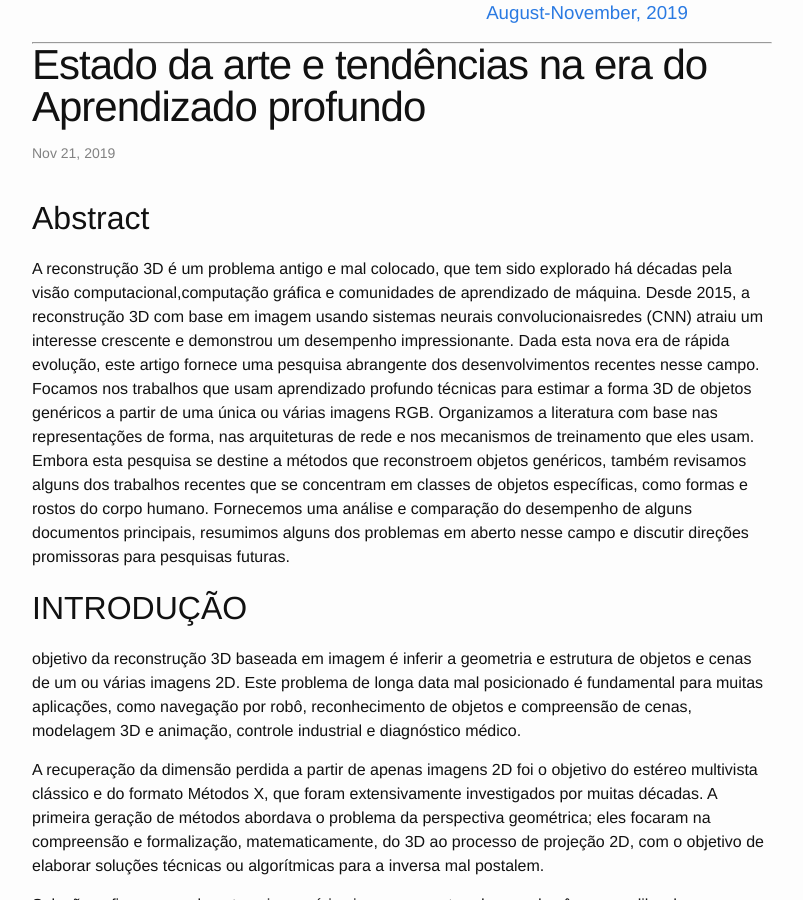
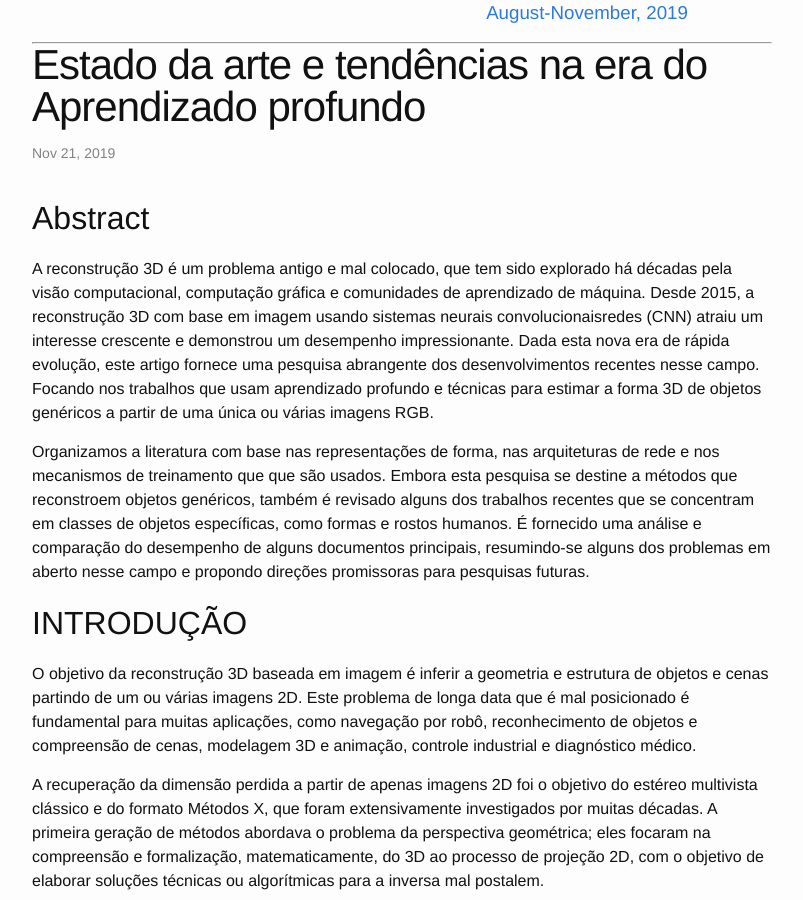
Before and after one commit to lopesivan/lopesivan.github.io, a Jekyll site: the page built from _posts/2019-11-21-image-processing-for-vision-and-graphics.markdown, in a window 1280 px wide and 900 px high, scrolled down 378 px. Shown: the whole window, without its empty margins (238-1041 px from the left). Built offline with Jekyll 4.4.1, drawn with Linux system fonts in a browser that asks for light colours.

Commit message:
Atualiza o arquivo _posts/2019-11-21-image-processing-for-vision-and-graphics.markdown

```diff
--- a/_posts/2019-11-21-image-processing-for-vision-and-graphics.markdown
+++ b/_posts/2019-11-21-image-processing-for-vision-and-graphics.markdown
@@ -8,31 +8,37 @@ categories: Paper Presentation
 
 ## Abstract
 
-A reconstrução 3D é um problema antigo e mal colocado, que tem sido explorado
-há décadas pela visão computacional,computação gráfica e comunidades de
-aprendizado de máquina. Desde 2015, a reconstrução 3D com base em imagem
-usando sistemas neurais convolucionaisredes (CNN) atraiu um interesse
-crescente e demonstrou um desempenho impressionante. Dada esta nova era de
+A reconstrução 3D é um problema antigo e mal colocado, que tem
+sido explorado há décadas pela visão computacional, computação
+gráfica e comunidades de aprendizado de máquina. Desde 2015, a
+reconstrução 3D com base em imagem usando sistemas neurais
+convolucionaisredes (CNN) atraiu um interesse crescente e
+demonstrou um desempenho impressionante. Dada esta nova era de
 rápida evolução, este artigo fornece uma pesquisa abrangente dos
-desenvolvimentos recentes nesse campo. Focamos nos trabalhos que usam
-aprendizado profundo técnicas para estimar a forma 3D de objetos genéricos a
-partir de uma única ou várias imagens RGB. Organizamos a literatura com base
-nas representações de forma, nas arquiteturas de rede e nos mecanismos de
-treinamento que eles usam. Embora esta pesquisa se destine a métodos que
-reconstroem objetos genéricos, também revisamos alguns dos trabalhos recentes
-que se concentram em classes de objetos específicas, como formas e rostos do
-corpo humano. Fornecemos uma análise e comparação do desempenho de alguns
-documentos principais, resumimos alguns dos problemas em aberto nesse campo e
-discutir direções promissoras para pesquisas futuras.
+desenvolvimentos recentes nesse campo. Focando nos trabalhos que
+usam aprendizado profundo e técnicas para estimar a forma 3D de
+objetos genéricos a partir de uma única ou várias imagens RGB.
+
+Organizamos a literatura com base nas representações de forma,
+nas arquiteturas de rede e nos mecanismos de treinamento que que
+são usados. Embora esta pesquisa se destine a métodos que
+reconstroem objetos genéricos, também é revisado alguns dos
+trabalhos recentes que se concentram em classes de objetos
+específicas, como formas e rostos humanos. É fornecido uma
+análise e comparação do desempenho de alguns documentos
+principais, resumindo-se alguns dos problemas em aberto nesse
+campo e propondo direções promissoras para pesquisas futuras.
 
 
 ## INTRODUÇÃO
 
-objetivo da reconstrução 3D baseada em imagem é inferir a geometria e estrutura
-de objetos e cenas de um ou várias imagens 2D. Este problema de longa data mal
-posicionado é fundamental para muitas aplicações, como navegação por
-robô, reconhecimento de objetos e compreensão de cenas, modelagem 3D e animação,
-controle industrial e diagnóstico médico.
+O objetivo da reconstrução 3D baseada em imagem é inferir a
+geometria e estrutura de objetos e cenas partindo de um ou
+várias imagens 2D. Este problema de longa data que é mal
+posicionado é fundamental para muitas aplicações, como navegação
+por robô, reconhecimento de objetos e compreensão de cenas,
+modelagem 3D e animação, controle industrial e diagnóstico
+médico.
 
 A recuperação da dimensão perdida a partir de apenas imagens 2D foi o objetivo
 do estéreo multivista clássico e do formato Métodos X, que foram
```
Also changed, not shown: other parts of _posts/2019-11-21-image-processing-for-vision-and-graphics.markdown (+4 -0 lines).
